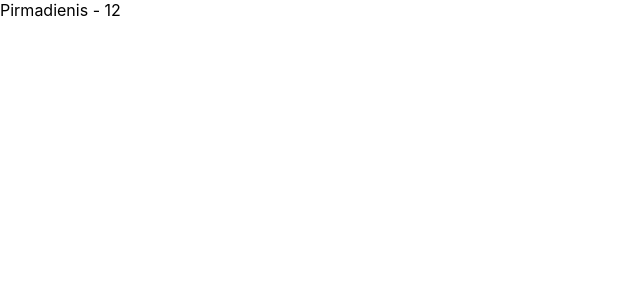
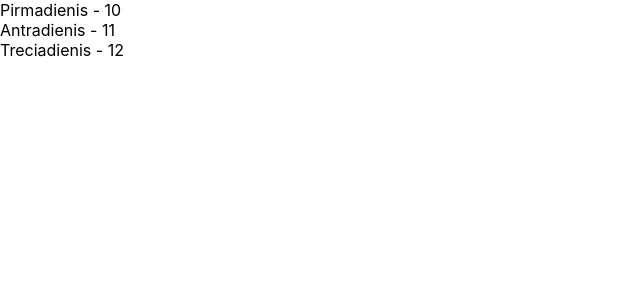
Before and after one commit to Programavimo-Klubas/code-plunge-webdev, a React (Create React App) app in the folder narsykle/: page / in a window 1280 px wide. Shown: the top 300 px of the page, without its empty margins (0-640 px from the left). Built offline with nearby package versions, Linux system fonts and the light colour scheme.

Commit message:
Panaudoti <Day> komponentus "App.js" faile ir paduoti kintamuosius į Day funkcijos "props"
Signed-off-by: Kipras Melnikovas <kipras@kipras.org>

```diff
--- a/narsykle/src/App.js
+++ b/narsykle/src/App.js
@@ -4,7 +4,13 @@ import './App.css';
 import Day from "./day"
 
 function App() {
-  return <Day></Day>
+  return (
+	  <div>
+		  <Day title="Pirmadienis" temperature={10} />
+		  <Day title="Antradienis" temperature={11} />
+		  <Day title="Treciadienis" temperature={12} />
+	  </div>
+  )
 }
 
 export default App;
--- a/narsykle/src/day.js
+++ b/narsykle/src/day.js
@@ -1,8 +1,11 @@
 import React from "react"
 
-function Day() {
+function Day(props) {
+	const title = props.title;
+	const temperature = props.temperature;
+
 	return <div>
-		Pirmadienis - 12
+		{title} - {temperature}
 	</div>
 }
 
```
